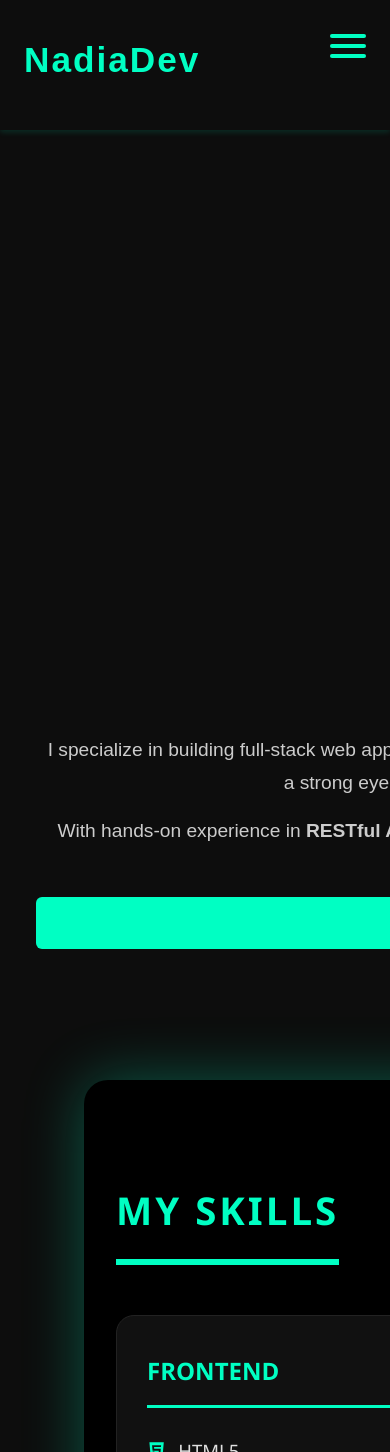
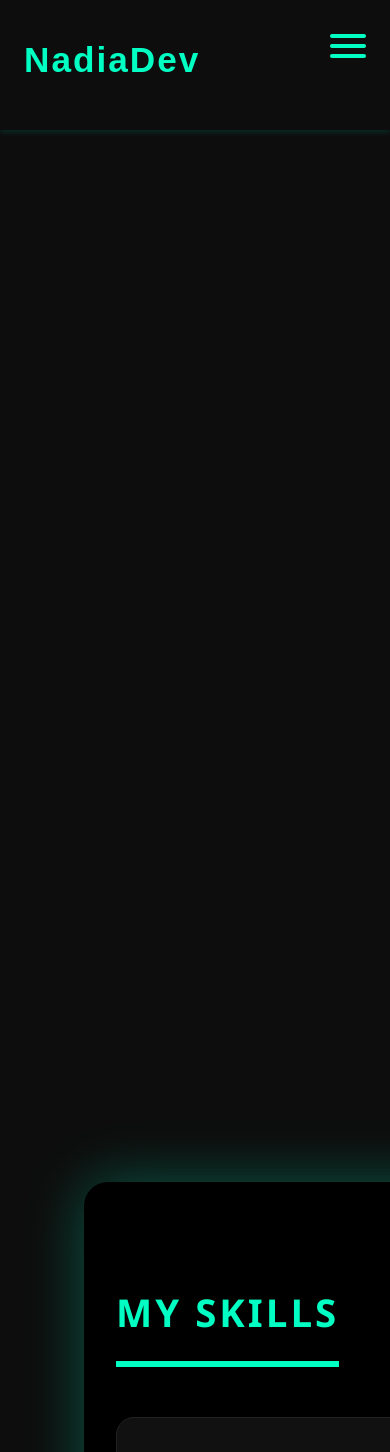
Before and after one commit to Nadia-kausar/Portfolio, a React (Vite) app in the folder Frontend/: page / in a window 390 px wide. Shown: the top 1452 px of the page. Built offline with nearby package versions, Linux system fonts and the light colour scheme.

Commit message:
PORTF0LIO

```diff
--- a/Frontend/src/pages/Home.css
+++ b/Frontend/src/pages/Home.css
@@ -43,6 +43,7 @@
 .intro-left {
   flex: 1 1 400px;
   max-width: 600px;
+  text-align: center;
 }
 
 .intro-left h1 {
@@ -111,16 +112,25 @@
 @media screen and (max-width: 992px) {
   .intro-section {
     flex-direction: column-reverse;
+    align-items: center;
+    justify-content: center;
     text-align: center;
-    gap: 30px;
   }
 
-  .intro-left {
-    max-width: 100%;
+  .intro-left,
+  .intro-right {
+    display: flex;
+    flex-direction: column;
+    align-items: center;
+    justify-content: center;
+    text-align: center;
+    width: 100%;
   }
 
-  .intro-right {
-    justify-content: center;
+  .intro-left h1,
+  .intro-left h2,
+  .intro-left p {
+    width: 100%;
   }
 
   .intro-right img {
```
